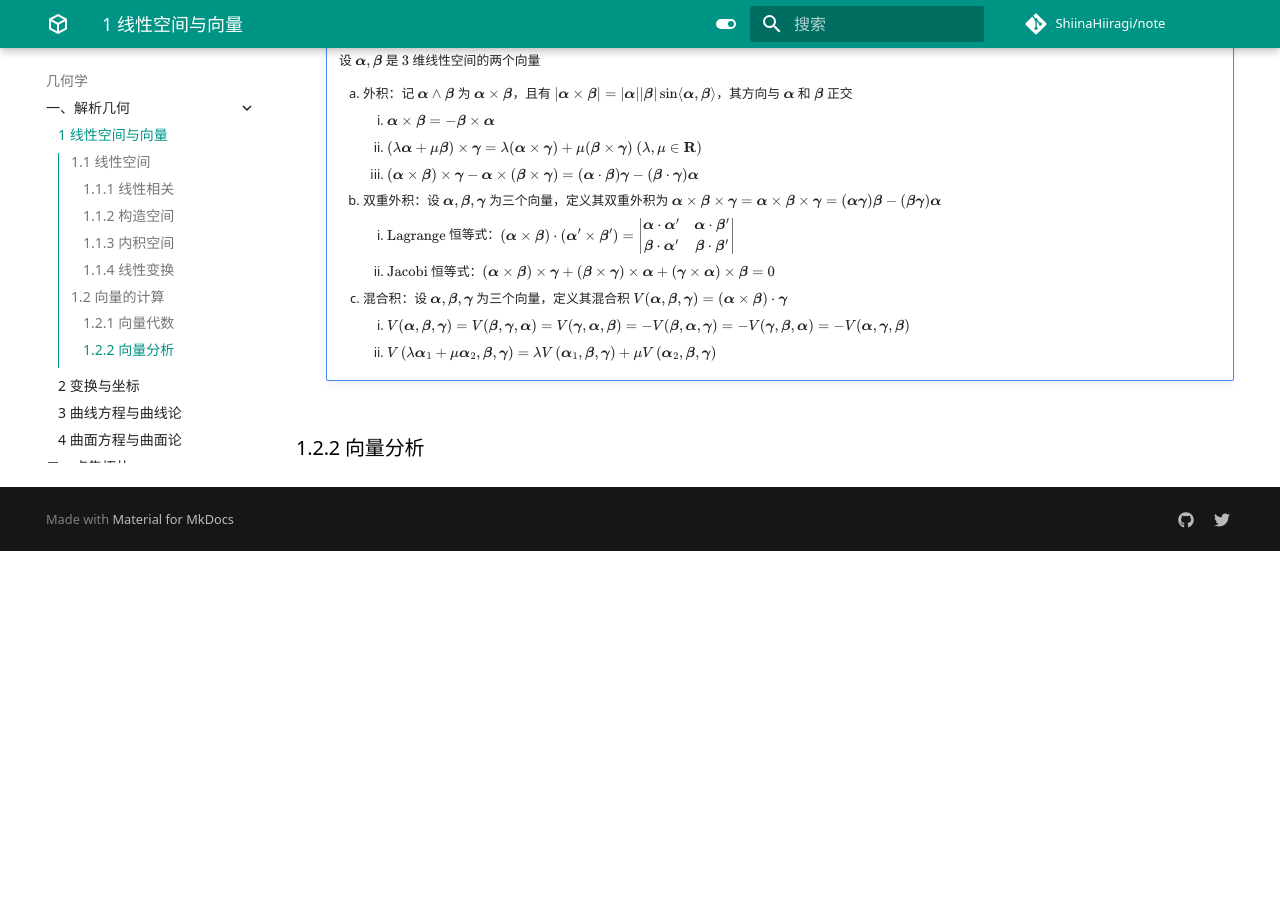
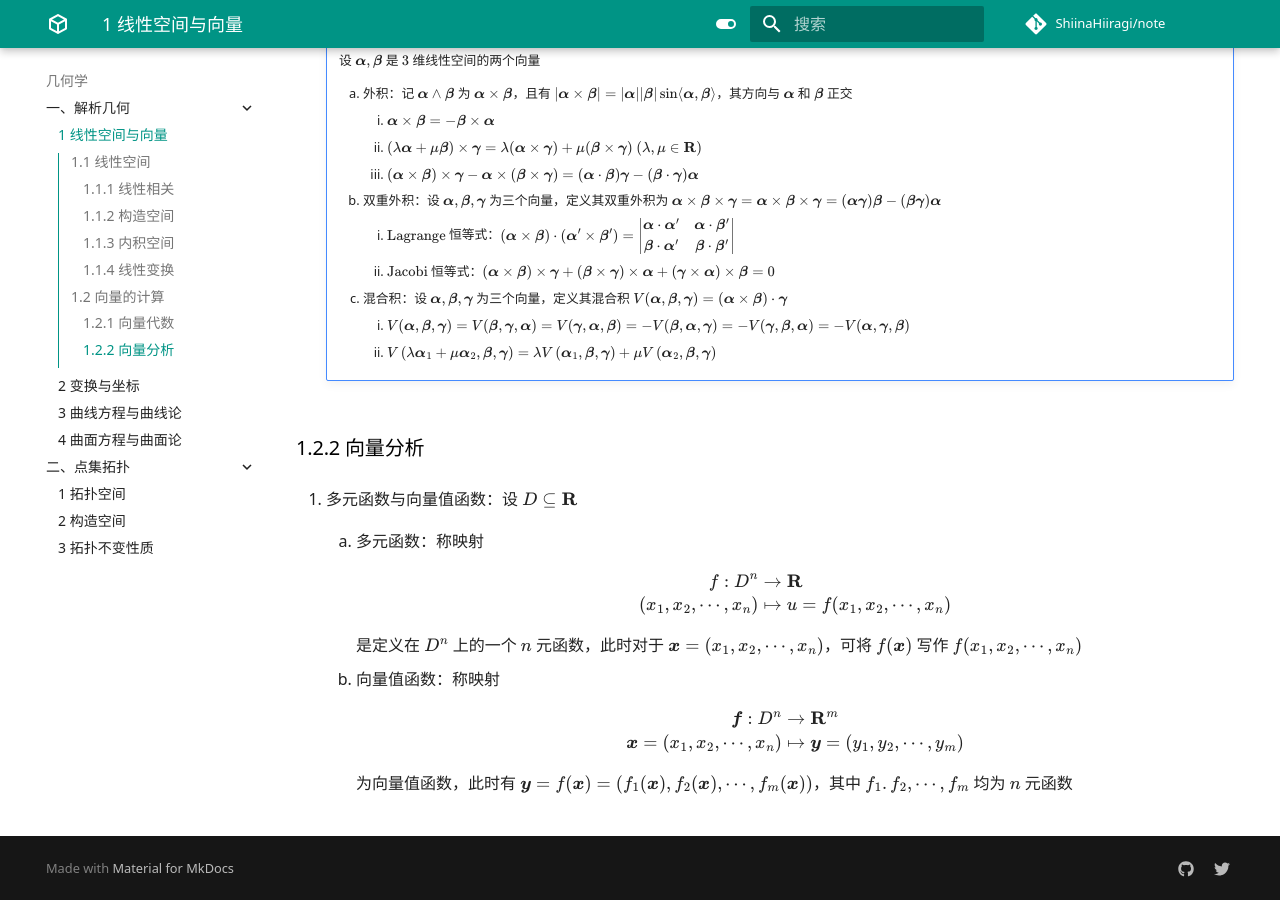
Before and after one commit to ShiinaHiiragi/note, an MkDocs documentation site: the page built from docs/top/anly/lin.md, in a window 1280 px wide and 900 px high, scrolled down 7508 px. Built offline with MkDocs 1.6.1 and Material for MkDocs 9.7.7, drawn with Linux system fonts in a browser that asks for light colours; comment, search, counter and statistics services are not loaded; before the commit the page ends 8059 px from its top, so only the background shows below that.

Commit message:
finish oth

```diff
--- a/docs/top/anly/lin.md
+++ b/docs/top/anly/lin.md
@@ -294,3 +294,25 @@
             2. $V\left(\lambda \boldsymbol \alpha_1+\mu \boldsymbol \alpha_2, \boldsymbol \beta, \boldsymbol \gamma\right)=\lambda V\left(\boldsymbol \alpha_1, \boldsymbol \beta, \boldsymbol \gamma\right)+\mu V\left(\boldsymbol \alpha_2, \boldsymbol \beta, \boldsymbol \gamma\right)$
 
 ### 1.2.2 向量分析
+1. 多元函数与向量值函数：设 $D \subseteq \mathbf R$
+    1. 多元函数：称映射
+
+        $$
+        \begin{aligned}
+        f: D^n & \to \mathbf R \\
+        (x_1, x_2, \cdots, x_n) & \mapsto u = f(x_1, x_2, \cdots, x_n)
+        \end{aligned}
+        $$
+
+        是定义在 $D^n$ 上的一个 $n$ 元函数，此时对于 $\boldsymbol x = (x_1, x_2, \cdots, x_n)$，可将 $f(\boldsymbol x)$ 写作 $f(x_1, x_2, \cdots, x_n)$
+
+    2. 向量值函数：称映射
+
+        $$
+        \begin{aligned}
+        \boldsymbol f: D^n & \to \mathbf R^m \\
+        \boldsymbol x = (x_1, x_2, \cdots, x_n) & \mapsto \boldsymbol y = (y_1, y_2, \cdots, y_m)
+        \end{aligned}
+        $$
+
+        为向量值函数，此时有 $\boldsymbol{y}=f(\boldsymbol{x})=\left(f_{1}(\boldsymbol{x}), f_{2}(\boldsymbol{x}), \cdots, f_{m}(\boldsymbol{x})\right)$，其中 $f_{1}. f_{2}, \cdots, f_{m}$ 均为 $n$ 元函数
```
Also changed, not shown: docs/anly/princ/seq.md (+4 -2 lines), docs/index.md (+1 -1 lines).
